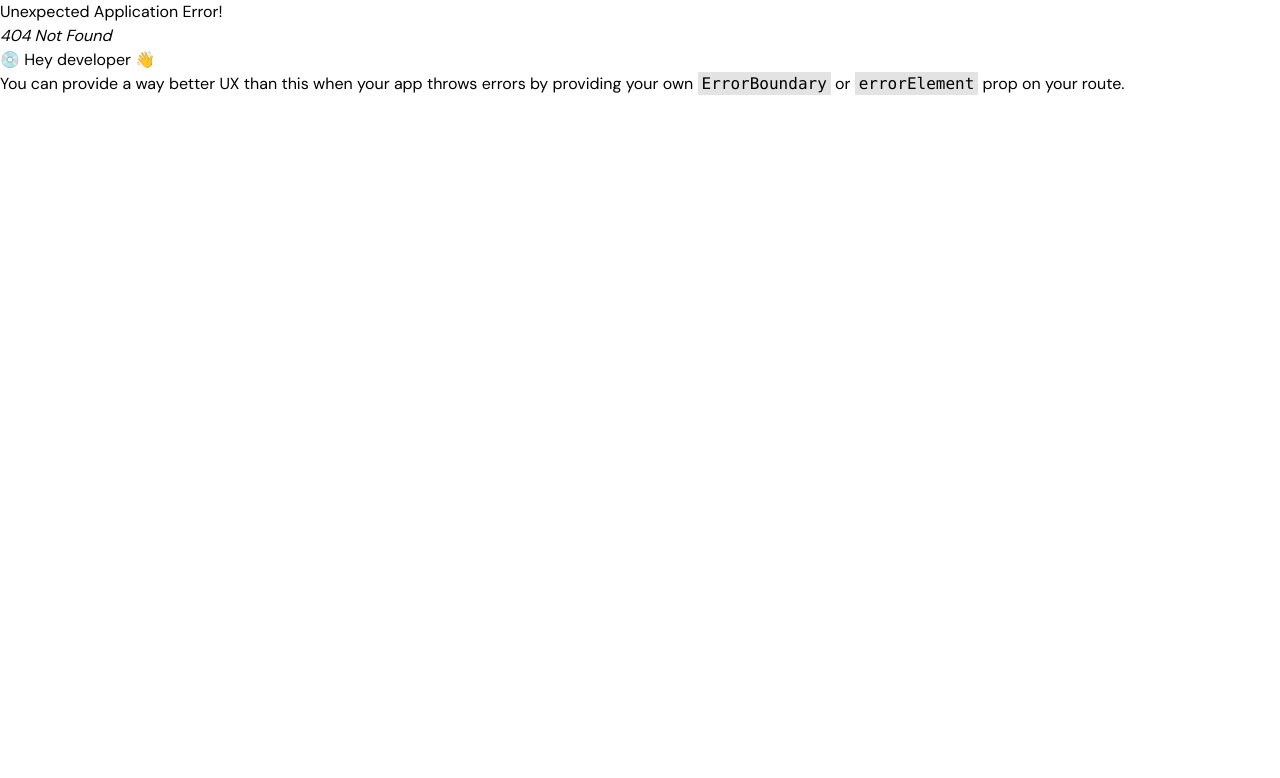
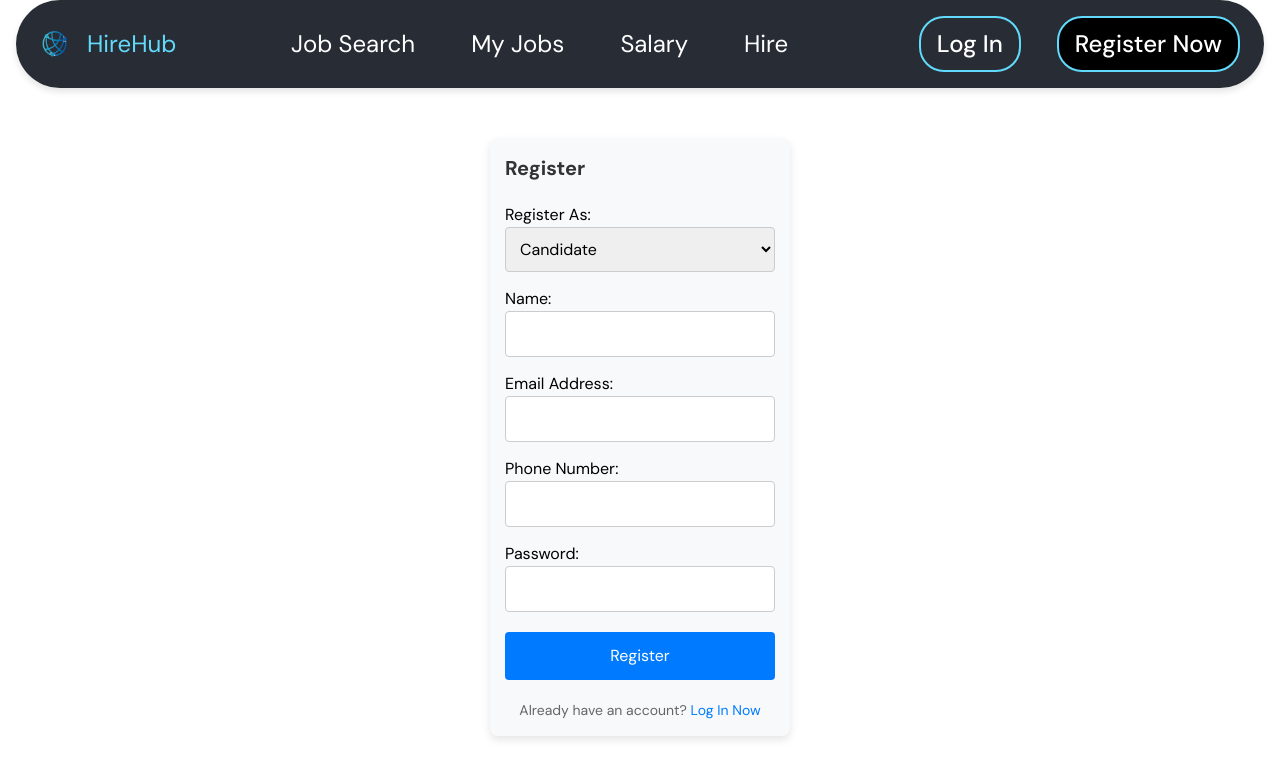
Before and after one commit to ourproject11/Project, a React (Vite) app in the folder job_portal/: page /register in a window 1280 px wide. Before the commit this address had no page. Shown: the top 778 px of the page. Built offline with nearby package versions, Linux system fonts and the light colour scheme.

Commit message:
added login and register page

```diff
--- a/job_portal/src/Pages/Home.jsx
+++ b/job_portal/src/Pages/Home.jsx
@@ -1,9 +1,12 @@
 import Banner from "../components/Banner"
+import LoginPage from "./LoginPage"
+import RegisterPage from "./RegisterPage"
 
 const Home = () => {
   return (
     <div>
       <Banner/>
+      <RegisterPage/>
       </div>
   )
 }
--- /dev/null
+++ b/job_portal/src/Pages/LoginPage.css
@@ -0,0 +1,65 @@
+.login-page {
+  max-width: 300px;
+  margin: 50px auto 0;
+  padding: 15px;
+  background-color: #f8f9fa;
+  border-radius: 8px;
+  box-shadow: 0 4px 8px rgba(0, 0, 0, 0.1);
+}
+
+.login-title {
+  font-size: 20px;
+  font-weight: bold;
+  margin-bottom: 20px;
+  color: #333;
+}
+
+.login-input-group {
+  margin-bottom: 15px;
+}
+
+.login-input {
+  width: 100%;
+  padding: 10px;
+  border: 1px solid #ccc;
+  border-radius: 4px;
+  font-size: 16px;
+}
+
+.login-actions {
+  margin-top: 20px;
+}
+
+.login-button {
+  width: 100%;
+  padding: 12px;
+  border: none;
+  border-radius: 4px;
+  background-color: #007bff;
+  color: #fff;
+  font-size: 16px;
+  cursor: pointer;
+}
+
+.login-button:hover {
+  background-color: #0056b3;
+}
+
+.login-register-now {
+  margin-top: 20px;
+  text-align: center;
+  font-size: 14px;
+  color: #666;
+}
+
+.login-register-now-button {
+  border: none;
+  background: none;
+  color: #007bff;
+  font-size: 14px;
+  cursor: pointer;
+}
+
+.login-register-now-button:hover {
+  text-decoration: underline;
+}
--- /dev/null
+++ b/job_portal/src/Pages/LoginPage.jsx
@@ -0,0 +1,34 @@
+import React from 'react';
+import './LoginPage.css'; // Import the CSS file for the login page
+import { Link } from 'react-router-dom';
+
+const LoginPage = () => {
+  return (
+    <div className='login-page'>
+      <h2 className='login-title'>Login</h2>
+      <form>
+        <div className='login-input-group'>
+          <label htmlFor='loginAs'>Login As:</label>
+          <select id='loginAs' name='loginAs' className='login-input'>
+            <option value='candidate'>Candidate</option>
+            <option value='employer'>Employer</option>
+          </select>
+        </div>
+        <div className='login-input-group'>
+          <label htmlFor='email'>Email Address:</label>
+          <input type='email' id='email' name='email' className='login-input' required />
+        </div>
+        <div className='login-input-group'>
+          <label htmlFor='password'>Password:</label>
+          <input type='password' id='password' name='password' className='login-input' required />
+        </div>
+        <div className='login-actions'>
+          <button type='submit' className='login-button login-button-submit'>Login</button>
+        </div>
+      </form>
+      <p className='login-register-now'>Don't have an account? <Link to="/register" className='login-register-now-button'>Register Now</Link></p>
+    </div>
+  );
+};
+
+export default LoginPage;
--- /dev/null
+++ b/job_portal/src/Pages/RegisterPage.css
@@ -0,0 +1,65 @@
+.register-page {
+  max-width: 300px;
+  margin: 50px auto 0;
+  padding: 15px;
+  background-color: #f8f9fa;
+  border-radius: 8px;
+  box-shadow: 0 4px 8px rgba(0, 0, 0, 0.1);
+}
+
+.register-title {
+  font-size: 20px;
+  font-weight: bold;
+  margin-bottom: 20px;
+  color: #333;
+}
+
+.register-input-group {
+  margin-bottom: 15px;
+}
+
+.register-input {
+  width: 100%;
+  padding: 10px;
+  border: 1px solid #ccc;
+  border-radius: 4px;
+  font-size: 16px;
+}
+
+.register-actions {
+  margin-top: 20px;
+}
+
+.register-button {
+  width: 100%;
+  padding: 12px;
+  border: none;
+  border-radius: 4px;
+  background-color: #007bff;
+  color: #fff;
+  font-size: 16px;
+  cursor: pointer;
+}
+
+.register-button:hover {
+  background-color: #0056b3;
+}
+
+.register-login-now {
+  margin-top: 20px;
+  text-align: center;
+  font-size: 14px;
+  color: #666;
+}
+
+.register-login-now-button {
+  border: none;
+  background: none;
+  color: #007bff;
+  font-size: 14px;
+  cursor: pointer;
+}
+
+.register-login-now-button:hover {
+  text-decoration: underline;
+}
--- /dev/null
+++ b/job_portal/src/Pages/RegisterPage.jsx
@@ -0,0 +1,42 @@
+import React from 'react';
+import './RegisterPage.css'; // Import the CSS file for the register page
+import { Link } from 'react-router-dom';
+
+const RegisterPage = () => {
+  return (
+    <div className='register-page'>
+      <h2 className='register-title'>Register</h2>
+      <form>
+        <div className='register-input-group'>
+          <label htmlFor='registerAs'>Register As:</label>
+          <select id='registerAs' name='registerAs' className='register-input'>
+            <option value='candidate'>Candidate</option>
+            <option value='employer'>Employer</option>
+          </select>
+        </div>
+        <div className='register-input-group'>
+          <label htmlFor='name'>Name:</label>
+          <input type='text' id='name' name='name' className='register-input' required />
+        </div>
+        <div className='register-input-group'>
+          <label htmlFor='email'>Email Address:</label>
+          <input type='email' id='email' name='email' className='register-input' required />
+        </div>
+        <div className='register-input-group'>
+          <label htmlFor='phone'>Phone Number:</label>
+          <input type='tel' id='phone' name='phone' className='register-input' required />
+        </div>
+        <div className='register-input-group'>
+          <label htmlFor='password'>Password:</label>
+          <input type='password' id='password' name='password' className='register-input' required />
+        </div>
+        <div className='register-actions'>
+          <button type='submit' className='register-button register-button-submit'>Register</button>
+        </div>
+      </form>
+      <p className='register-login-now'>Already have an account? <Link to="/login" className='register-login-now-button'>Log In Now</Link></p>
+    </div>
+  );
+};
+
+export default RegisterPage;
--- a/job_portal/src/Router/Router.jsx
+++ b/job_portal/src/Router/Router.jsx
@@ -2,12 +2,16 @@ import { createBrowserRouter } from "react-router-dom";
 import App from "../App";
 import Home from "../Pages/Home";
 import About from "../Pages/About";
+import LoginPage from "../Pages/LoginPage";
+import RegisterPage from "../Pages/RegisterPage";
 const router = createBrowserRouter([
     {
         path: "/",
         element : <App/>,
         children : [
             { path : "/", element : <Home/> },
+            { path : "/login", element : <LoginPage/> },
+            { path : "/register", element : <RegisterPage/> },
     ]
     },
 ]);
--- a/job_portal/src/components/Navbar.jsx
+++ b/job_portal/src/components/Navbar.jsx
@@ -1,7 +1,9 @@
+// Navbar.jsx
+
 import React, { useState } from 'react';
 import { Link, NavLink } from 'react-router-dom';
 import { FaBars, FaTimes } from "react-icons/fa";
-import './Navbar.css'; // Import the new CSS file
+import './Navbar.css';
 
 const Navbar = () => {
   const [isMenuOpen, setIsMenuOpen] = useState(false);
@@ -27,7 +29,6 @@ const Navbar = () => {
           />
           <span>HireHub</span>
         </a>
-        {/* Nav items for large devices */}
         <ul className="nav-items">
           {navItems.map(({ path, title }) => (
             <li key={path} className="nav-item">
@@ -41,12 +42,11 @@ const Navbar = () => {
           ))}
         </ul>
 
-        {/* Signup and login */}
         <div className="auth-links">
           <Link to="/login" className="py-2 px-5 border rounded">Log In</Link>
-          <Link to="/signup" className="py-2 px-5 border rounded signup">Signup</Link>
+          <Link to="/register" className="py-2 px-5 border rounded signup">Register Now</Link>
         </div>
-        {/* mobile menu */}
+
         <div className="mobile-menu-button">
           <button onClick={handleMenuToggler}>
             {isMenuOpen ? <FaTimes className="icon" /> : <FaBars className="icon" />}
@@ -54,7 +54,6 @@ const Navbar = () => {
         </div>
       </nav>
 
-      {/* Nav items for mobile version */}
       <div className={`mobile-menu ${isMenuOpen ? "visible" : "hidden"}`}>
         <ul>
           {navItems.map(({ path, title }) => (
```
Also changed, not shown: 1 other file (tests, documents, lock files or other folders).
